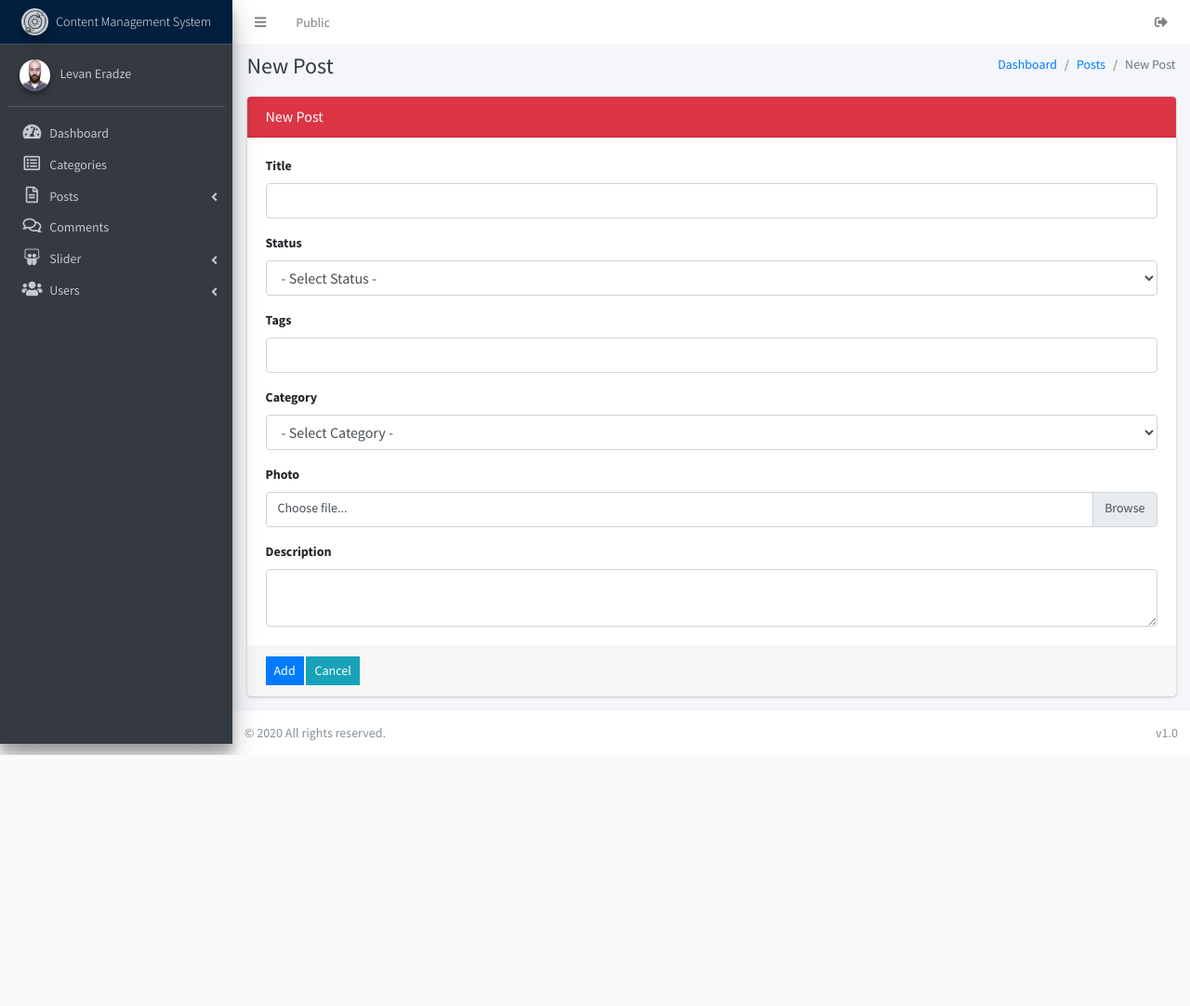
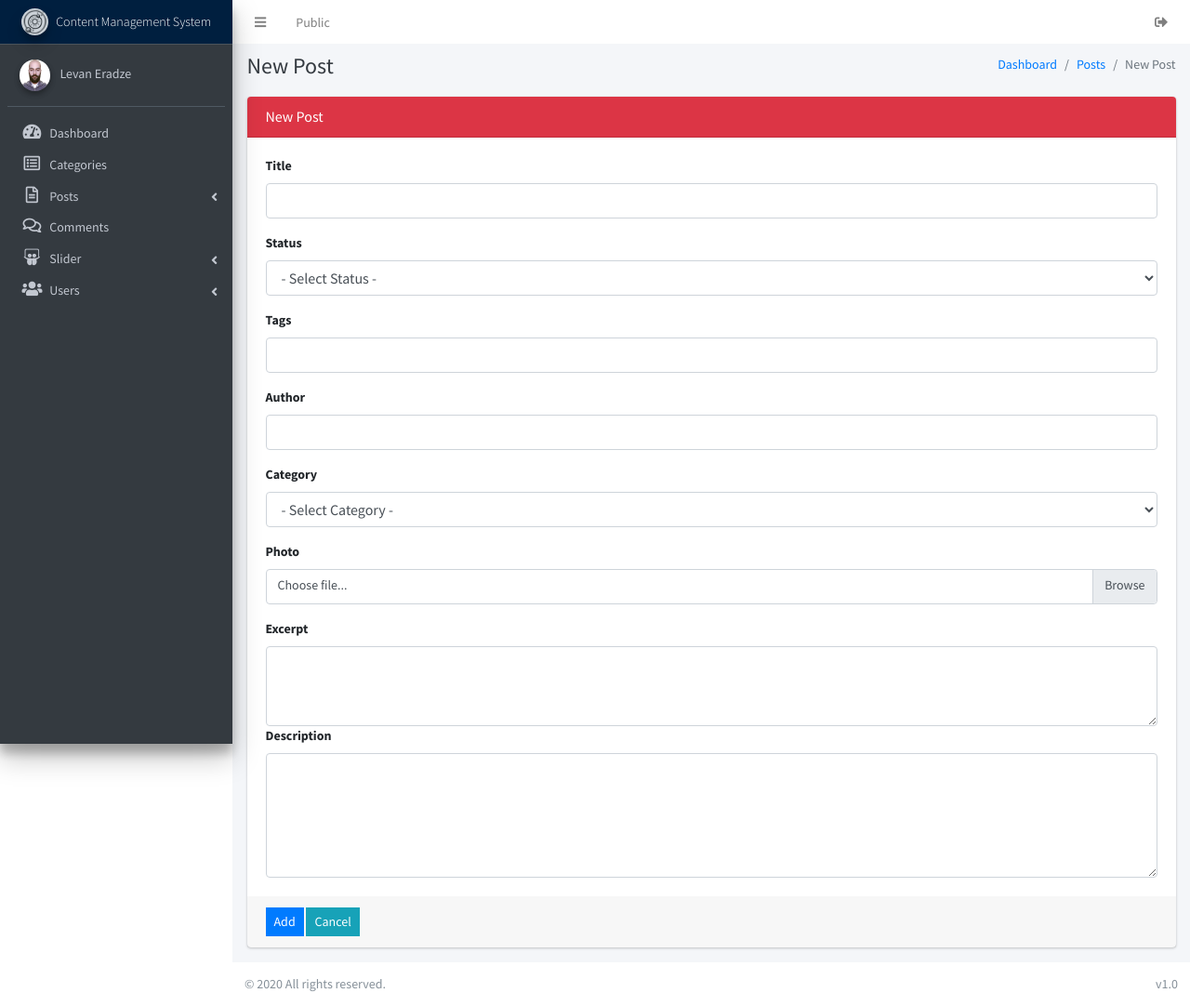
Before and after one commit to e00xff/php-mysqli-procedural-cms, a PHP site: page /admin/posts.php?source=new-post in a window 1280 px wide. Shown: the whole page at 93% size. Before the commit the page ends 812 px from the top, so only its background shows below. Run offline with PHP 8.4, Linux system fonts and the light colour scheme; some libraries are stand-ins or nearby versions.

Commit message:
Creating post in admin panel;

```diff
--- a/admin/new-post.php
+++ b/admin/new-post.php
@@ -25,7 +25,7 @@
                         <div class="card-header">
                             <h3 class="card-title">New Post</h3>
                         </div>
-                        <form method="post" action="#" role="form">
+                        <form action="posts.php?source=new-post" method="post" role="form">
                             <div class="card-body">
                                 <div class="form-group">
                                     <label for="title">Title</label>
@@ -33,7 +33,7 @@
                                 </div>
                                 <div class="form-group">
                                     <label for="status">Status</label>
-                                    <select name="status" id="status" class="form-control">
+                                    <select id="status" name="status" class="form-control">
                                         <option selected disabled>- Select Status -</option>
                                         <option value="published">Published</option>
                                         <option value="unpublished">Unpublished</option>
@@ -42,6 +42,10 @@
                                 <div class="form-group">
                                     <label for="tags">Tags</label>
                                     <input type="text" class="form-control" id="tags" name="tags">
+                                </div>
+                                <div class="form-group">
+                                    <label for="author">Author</label>
+                                    <input type="text" class="form-control" id="author" name="author">
                                 </div>
                                 <div class="form-group">
                                     <label for="category">Category</label>
@@ -60,23 +64,47 @@
                                 <div class="form-group">
                                     <label for="photo">Photo</label>
                                     <div class="custom-file">
-                                        <input type="file" class="custom-file-input" id="photo" name="photo" required>
+                                        <input type="file" class="custom-file-input" id="photo" name="photo">
                                         <label class="custom-file-label" for="photo">Choose file...</label>
                                     </div>
                                 </div>
                                 <div class="form-group mb-0">
-                                    <label for="description">Description</label>
-                                    <textarea class="form-control textarea" id="description" name="description"></textarea>
+                                    <label for="excerpt">Excerpt</label>
+                                    <textarea class="form-control textarea" id="excerpt" name="excerpt" rows="3"></textarea>
                                 </div>
-
+                                <div class="form-group mb-0">
+                                    <label for="content">Description</label>
+                                    <textarea class="form-control textarea" id="content" name="content" rows="5"></textarea>
+                                </div>
                             </div>
-
                             <div class="card-footer">
-                                <button type="submit" class="btn btn-primary btn-sm btn-flat">Add</button>
+                                <button type="submit" name="submit" class="btn btn-primary btn-sm btn-flat">Add</button>
                                 <button type="reset" class="btn btn-info btn-sm btn-flat">Cancel</button>
                             </div>
                         </form>
                     </div>
+                    <?php
+                    if (isset($_POST['submit'])) {
+                        $postCategory = $_POST['category'];
+                        $postTitle = $_POST['title'];
+                        $postStatus = $_POST['status'];
+                        $postTags = $_POST['tags'];
+                        $postCommentCount = NULL;
+                        $postAuthor = $_POST['author'];
+                        $postDate = date("Y/m/d");
+                        $postPhoto = NULL;
+                        $postExcerpt = $_POST['excerpt'];
+                        $postContent = $_POST['content'];
+
+                        $query = "INSERT INTO posts(`category_id`, `title`, `status`, `tags`, `comment_count`, `author`, `date`, `photo`, `excerpt`, `content`) ";
+                        $query .= "VALUES('$postCategory', '$postTitle', '$postStatus', '$postTags', '$postCommentCount', '$postAuthor', '$postDate', '$postPhoto', '$postExcerpt', '$postContent')";
+                        $result = mysqli_query($connection, $query) or die('Query Error: '.mysqli_error($connection));
+
+                        if ($result) {
+                            echo '<p>Post inserted, <a href="posts.php?source=view-posts">view post</a></p>';
+                        }
+                    }
+                    ?>
                 </div>
             </div>
         </div>
```
